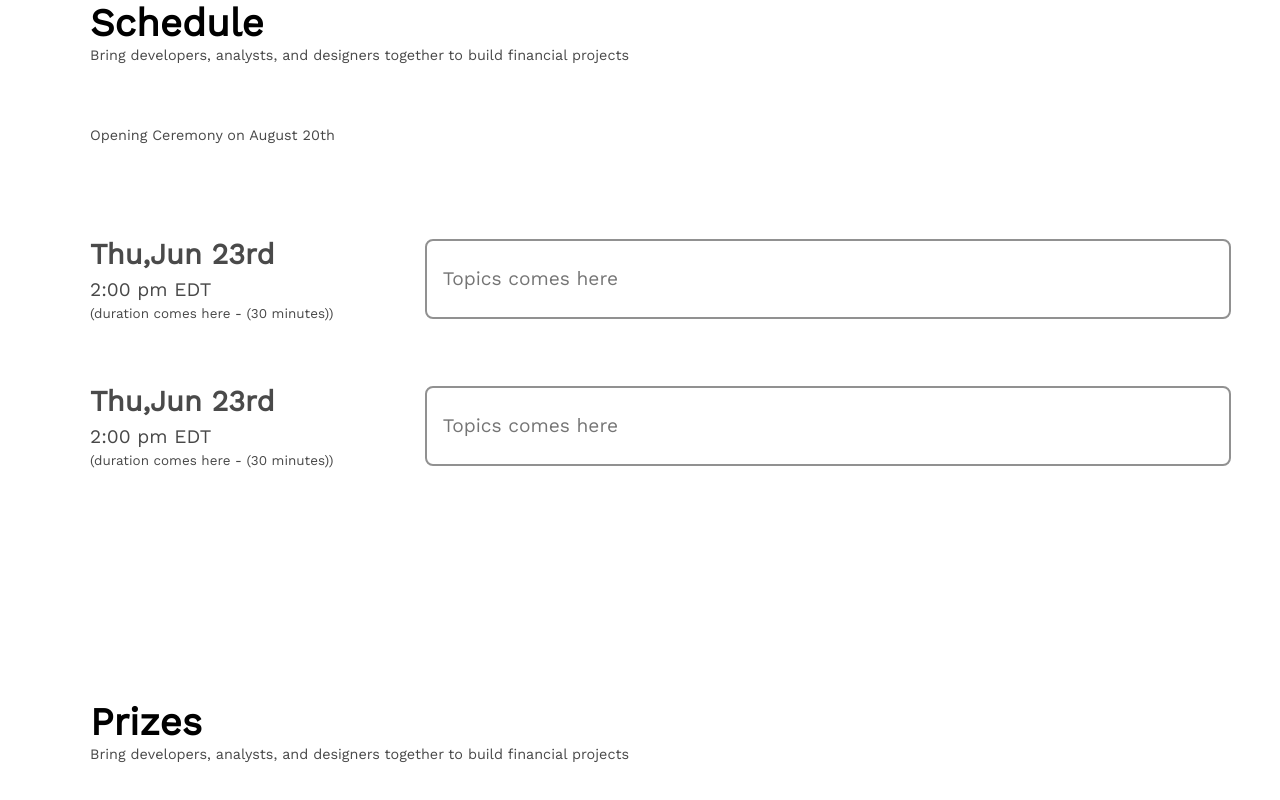
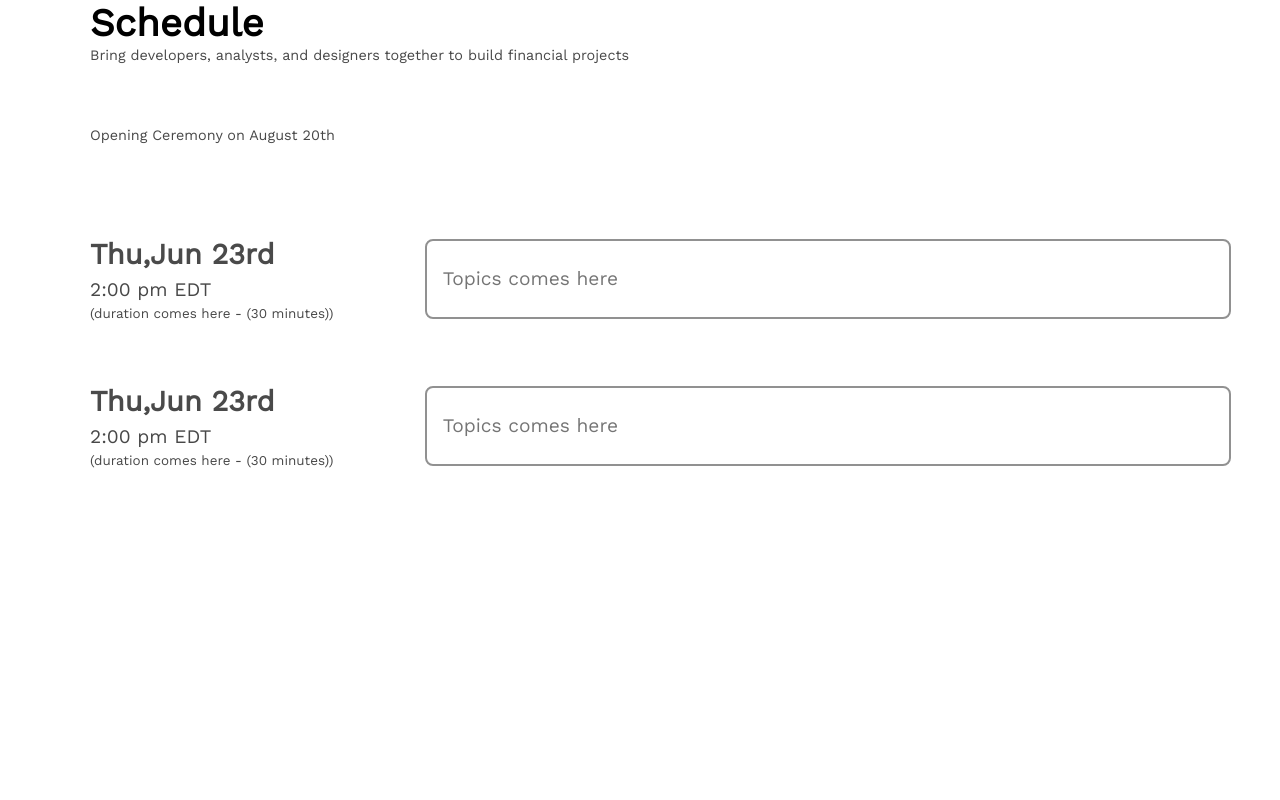
Before and after one commit to gaurav34-dev/blockchaincenter-hackathon-south-florida-website, a Next.js app: page /schedule in a window 1280 px wide. Shown: the part 200-1000 px from the top of the page. After the commit the page ends 800 px from the top, so only its background shows below. Built offline with nearby package versions, Linux system fonts and the light colour scheme.

Commit message:
remove prizes from schedule

```diff
--- a/pages/schedule.js
+++ b/pages/schedule.js
@@ -62,18 +62,7 @@ Opening Ceremony on August 20th
                 </div>
             </div>
 
-        </div><div className={styles.prizes}>
-
-                <div className={styles.Scheduleheading} id="prices">
-                    Prizes
-                </div>
-
-                <div className={styles.Schedulepara}>
-                    Bring developers, analysts, and designers
-                    together to build financial projects
-                </div>
-
-            </div></>
+        </div></>
 
     );
     }
```
